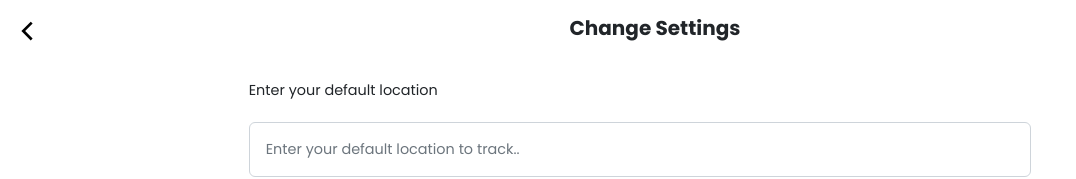
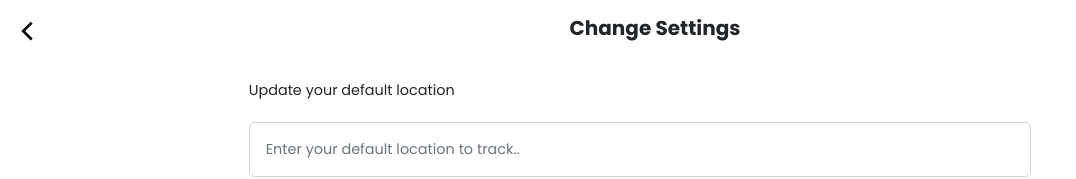
Before and after one commit to Adedoyin-Emmanuel/react-weather-app, a React (Create React App) app: page /settings in a window 1280 px wide. Shown: the top 179 px of the page, without its empty margins (0-1076 px from the left). Built offline with nearby package versions, Linux system fonts and the light colour scheme.

Commit message:
added the get default location functionality

```diff
--- a/src/backend/settings.js
+++ b/src/backend/settings.js
@@ -34,3 +34,8 @@ export const saveLocation = () => {
     }
   });
 };
+
+
+export const getDefaultLocation = () =>{
+    return db.get("USER_DEFAULT_LOCATION");
+}
--- a/src/pages/Settings.jsx
+++ b/src/pages/Settings.jsx
@@ -38,7 +38,7 @@ const Settings = () => {
           <form action="" id="">
 
             <label htmlFor="defaultLocation " className="brand-small-text py-3">
-              Enter your default location
+              Update your default location
             </label>
             <input
               type="text"
```
